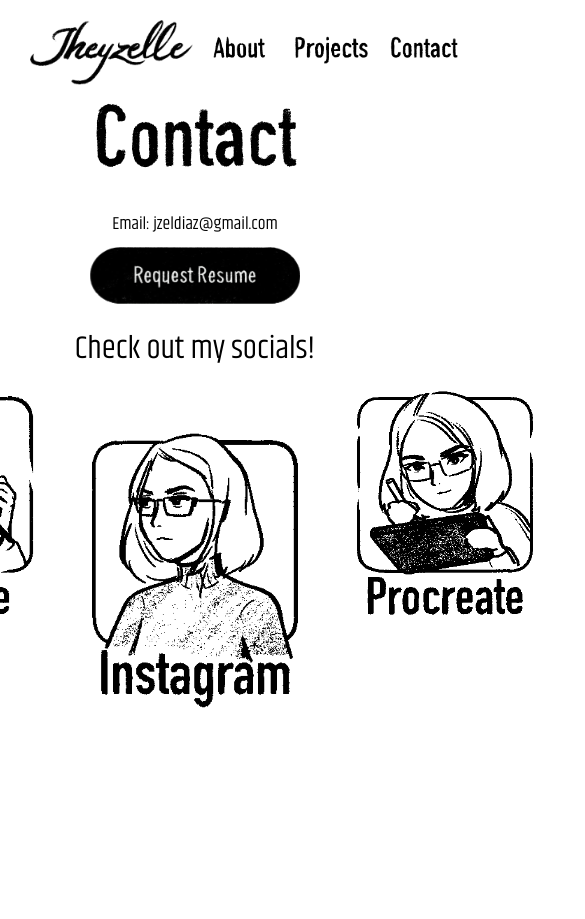
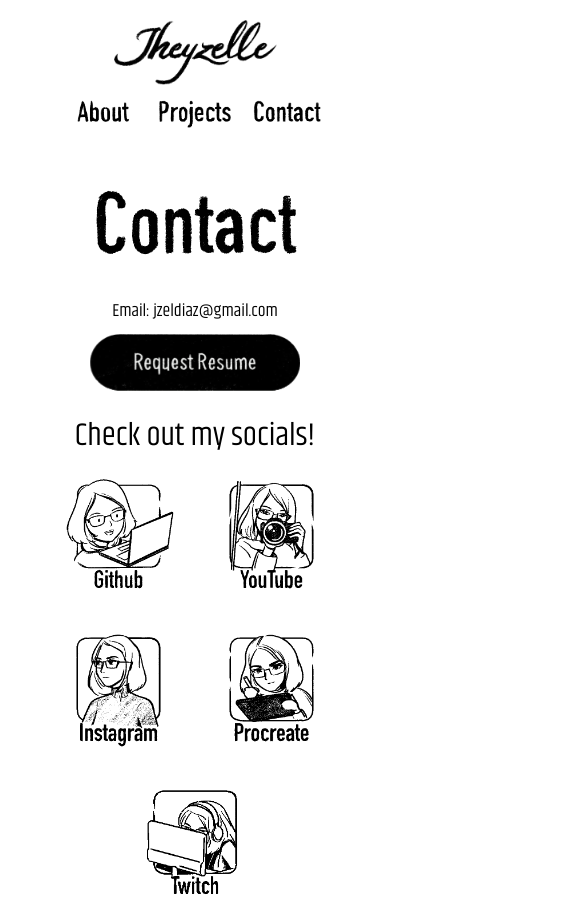
Before and after one commit to Jheyzelle/Jheyzelle.github.io, a React (Create React App) app: page / in a window 390 px wide. Shown: the top 919 px of the page, 585 px wide, since content can reach past the window. Before the commit the page ends 844 px from the top, so only its background shows below. Built offline with nearby package versions, Linux system fonts and the light colour scheme.

Commit message:
Make contact section responsive

```diff
--- a/src/App.css
+++ b/src/App.css
@@ -43,6 +43,7 @@
 /* top navigation styles */
 .topnav {
   display: flex;
+  flex-wrap: wrap;
   justify-content: space-between;
   align-items: center;
 
@@ -147,9 +148,6 @@
   animation-name: boil2x3-3;
 }
 
-
-h2.section-heading:nth-of-type(3) {}
-
 /* section div content styles */
 .nav-section {
   width: 100%;
@@ -205,9 +203,12 @@
 /* section contact animated socials */
 ul.socials {
   display: flex;
+
+  justify-content: center;
   position: relative;
 
-  margin: 70px;
+  margin: 70px 0;
+  width: 100%;
 }
 
 .socials-anim {
@@ -218,6 +219,7 @@
   overflow: hidden;
 
   position: relative;
+  flex-shrink: 0;
 }
 
 .socials-anim img {
@@ -351,3 +353,80 @@
     top: var(--pos-3);
   }
 }
+
+/* ==================== media queries ==================== */
+@media only screen and (max-width: 600px) {
+  .topnav {
+    justify-content: center;
+    position: relative;
+  }
+
+  .nav-section {
+    height: revert;
+  }
+
+  ul.socials {
+    flex-wrap: wrap;
+    margin: revert;
+    width: auto;
+  }
+
+  .socials-anim:nth-child(n):hover {
+    transform: scale(1.1);
+  }
+
+}
+
+@media only screen and (max-width: 1000px) {
+  ul.socials {
+    flex-wrap: wrap;
+    margin: 0;
+  }
+
+  .socials-anim:nth-child(n) {
+    transform: scale(1);
+    top: revert;
+
+    width: calc(var(--socials-img-dim)/7);
+    height: calc(var(--socials-img-dim)/7);
+    margin: 5px;
+  }
+
+  .socials-anim:nth-of-type(1) img {
+    height: calc(var(--socials-img-dim)*3/7);
+  }
+
+  .socials-anim:nth-child(n):hover {
+    animation: none;
+    transform: scale(1.1);
+  }
+
+  .socials-anim img {
+    width: calc(var(--socials-img-dim)*2/7);
+    height: calc(var(--socials-img-dim)*2/7);
+  }
+
+}
+
+@media only screen and (min-width: 1001px) and (max-width: 1300px) {
+  .socials-anim:nth-child(n) {
+    width: calc(var(--socials-img-dim)/6);
+    height: calc(var(--socials-img-dim)/6);
+    margin: 5px;
+  }
+
+  .socials-anim img {
+    width: calc(var(--socials-img-dim)*2/6);
+    height: calc(var(--socials-img-dim)*2/6);
+  }
+
+  .socials-anim:nth-of-type(1) img {
+    height: calc(var(--socials-img-dim)*3/6);
+  }
+}
+
+@media only screen and (max-height: 700px) {
+  .nav-section {
+    height: fit-content;
+  }
+}
```
